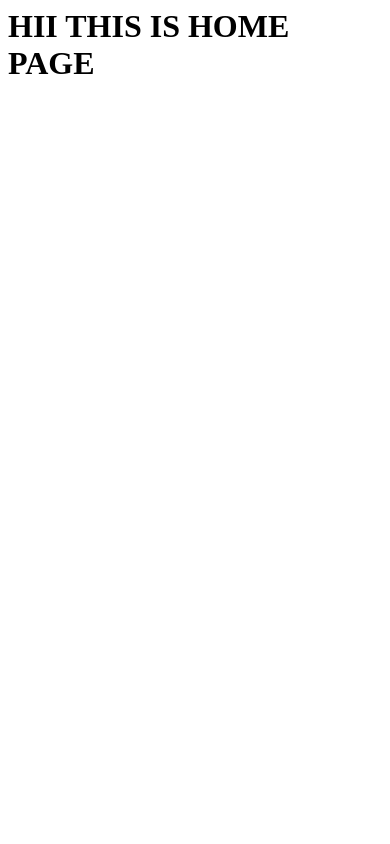
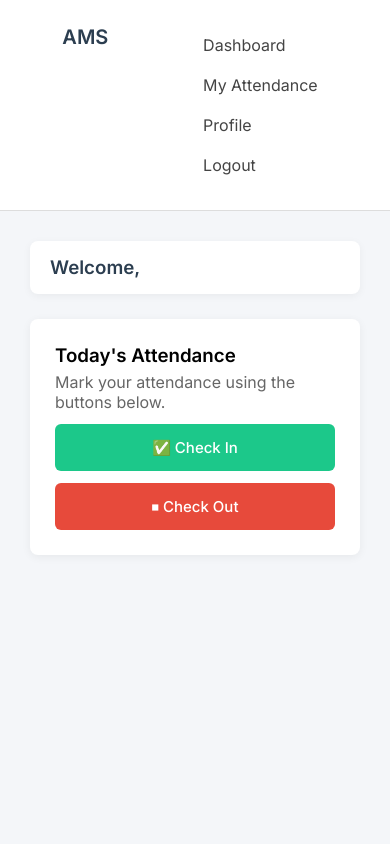
Before and after one commit to Anisshaikh25/EMPAttendance_Tracker, a Django app: page / in a window 390 px wide. Run offline with Django 5.2, Linux system fonts and the light colour scheme.

Commit message:
changes in emplogin.html and home.html

```diff
--- a/templates/home.html
+++ b/templates/home.html
@@ -1 +1,187 @@
-<h1>HII THIS IS HOME PAGE</h1>
+<!DOCTYPE html>
+<html lang="en">
+<head>
+<meta charset="UTF-8">
+<meta name="viewport" content="width=device-width, initial-scale=1.0">
+
+<title>Employee Dashboard</title>
+
+<link href="https://fonts.googleapis.com/css2?family=Inter:wght@400;500;600&display=swap" rel="stylesheet">
+
+<style>
+
+*{
+    margin:0;
+    padding:0;
+    box-sizing:border-box;
+    font-family:'Inter',sans-serif;
+}
+
+/* Layout */
+body{
+    display:flex;
+    min-height:100vh;
+    background:#f4f6f9;
+}
+
+/* Sidebar */
+.sidebar{
+    width:240px;
+    background:#ffffff;
+    border-right:1px solid #e5e5e5;
+    padding:25px 20px;
+}
+
+.sidebar h2{
+    margin-bottom:30px;
+    color:#2c3e50;
+    font-size:20px;
+}
+
+/* Menu */
+.menu a{
+    display:block;
+    padding:12px;
+    margin-bottom:8px;
+    text-decoration:none;
+    color:#444;
+    border-radius:6px;
+    transition:0.2s;
+}
+
+.menu a:hover{
+    background:#4e73df;
+    color:white;
+}
+
+/* Main Content */
+.main{
+    flex:1;
+    padding:30px;
+}
+
+/* Top Bar */
+.topbar{
+    background:white;
+    padding:15px 20px;
+    border-radius:8px;
+    box-shadow:0 2px 8px rgba(0,0,0,0.05);
+    margin-bottom:25px;
+}
+
+.topbar h3{
+    color:#2c3e50;
+}
+
+/* Card */
+.card{
+    background:white;
+    padding:25px;
+    border-radius:8px;
+    box-shadow:0 2px 10px rgba(0,0,0,0.06);
+    max-width:500px;
+}
+
+/* Attendance Buttons */
+.attendance-btn{
+    width:100%;
+    padding:14px;
+    margin-top:12px;
+    border:none;
+    border-radius:6px;
+    font-size:15px;
+    cursor:pointer;
+    font-weight:500;
+    transition:0.2s;
+}
+
+.checkin{
+    background:#1cc88a;
+    color:white;
+}
+
+.checkin:hover{
+    background:#17a673;
+}
+
+.checkout{
+    background:#e74a3b;
+    color:white;
+}
+
+.checkout:hover{
+    background:#c0392b;
+}
+
+/* Responsive */
+@media(max-width:768px){
+
+    body{
+        flex-direction:column;
+    }
+
+    .sidebar{
+        width:100%;
+        display:flex;
+        justify-content:space-around;
+        border-right:none;
+        border-bottom:1px solid #ddd;
+    }
+
+    .menu a{
+        margin:0;
+        padding:10px;
+    }
+}
+
+</style>
+</head>
+
+<body>
+
+<!-- Sidebar -->
+<div class="sidebar">
+    <h2>AMS</h2>
+
+    <div class="menu">
+        <a href="#">Dashboard</a>
+        <a href="#">My Attendance</a>
+        <a href="#">Profile</a>
+        <a href="#">Logout</a>
+    </div>
+</div>
+
+<!-- Main Area -->
+<div class="main">
+
+    <div class="topbar">
+        <h3>Welcome, {{ request.user.username }}</h3>
+    </div>
+
+    <div class="card">
+        <h3>Today's Attendance</h3>
+        <p style="color:#666; margin-top:5px;">
+            Mark your attendance using the buttons below.
+        </p>
+
+        <!-- Django Forms -->
+        <form method="POST" action="#">
+            {% csrf_token %}
+            <button class="attendance-btn checkin">
+                ✅ Check In
+            </button>
+        </form>
+
+        <form method="POST" action="#">
+            {% csrf_token %}
+            <button class="attendance-btn checkout">
+                ⏹ Check Out
+            </button>
+        </form>
+
+    </div>
+
+</div>
+
+</body>
+</html>
--- a/trackerapp/views.py
+++ b/trackerapp/views.py
@@ -1,4 +1,4 @@
-from django.shortcuts import render
+from django.shortcuts import render,redirect
 
 # Create your views here.
 
```
Also changed, not shown: templates/emplogin.html (+32 -44 lines).
